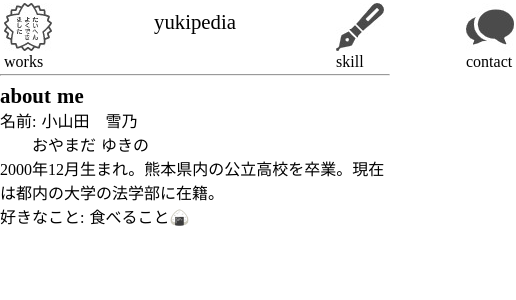
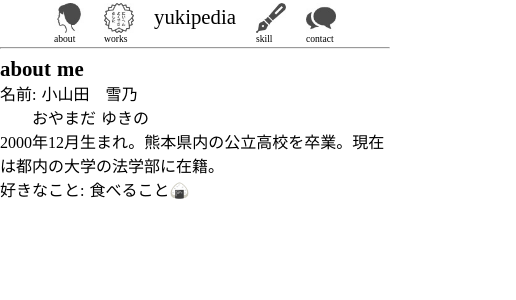
Before and after one commit to schnee25/portfolio, a Nuxt app: page / in a window 390 px wide. Shown: the top 300 px of the page, 516 px wide, since content can reach past the window. Built offline with nearby package versions, Linux system fonts and the light colour scheme; a web font is replaced by a local one.

Commit message:
headerレスポンシブ(スマホ用)

```diff
--- a/pages/index.vue
+++ b/pages/index.vue
@@ -102,4 +102,35 @@ export default {}
 h1 {
   font-size: 130%;
 }
+
+/* レスポンシブ */
+@media screen and (max-width: 959px) {
+  /* 959px以下に適用されるCSS（タブレット用） */
+}
+@media screen and (max-width: 480px) {
+  /* 480px以下に適用されるCSS（スマホ用） */
+  .profile,
+  .works,
+  .skill,
+  .contact {
+    display: inline-block;
+    margin: 3px 10px 3px 10px;
+    font-size: 0.6em;
+  }
+  .title {
+    display: inline-block;
+    margin: 5px 10px 5px 10px;
+    font-size: 1.3em;
+    vertical-align: middle; /* 親のheight/line-heightと合わせて使って子を中央揃えに */
+  }
+
+  img {
+    max-width: 30px;
+  }
+  .icon {
+    height: 30px;
+    width: 30px;
+    margin: auto;
+  }
+}
 </style>
```
